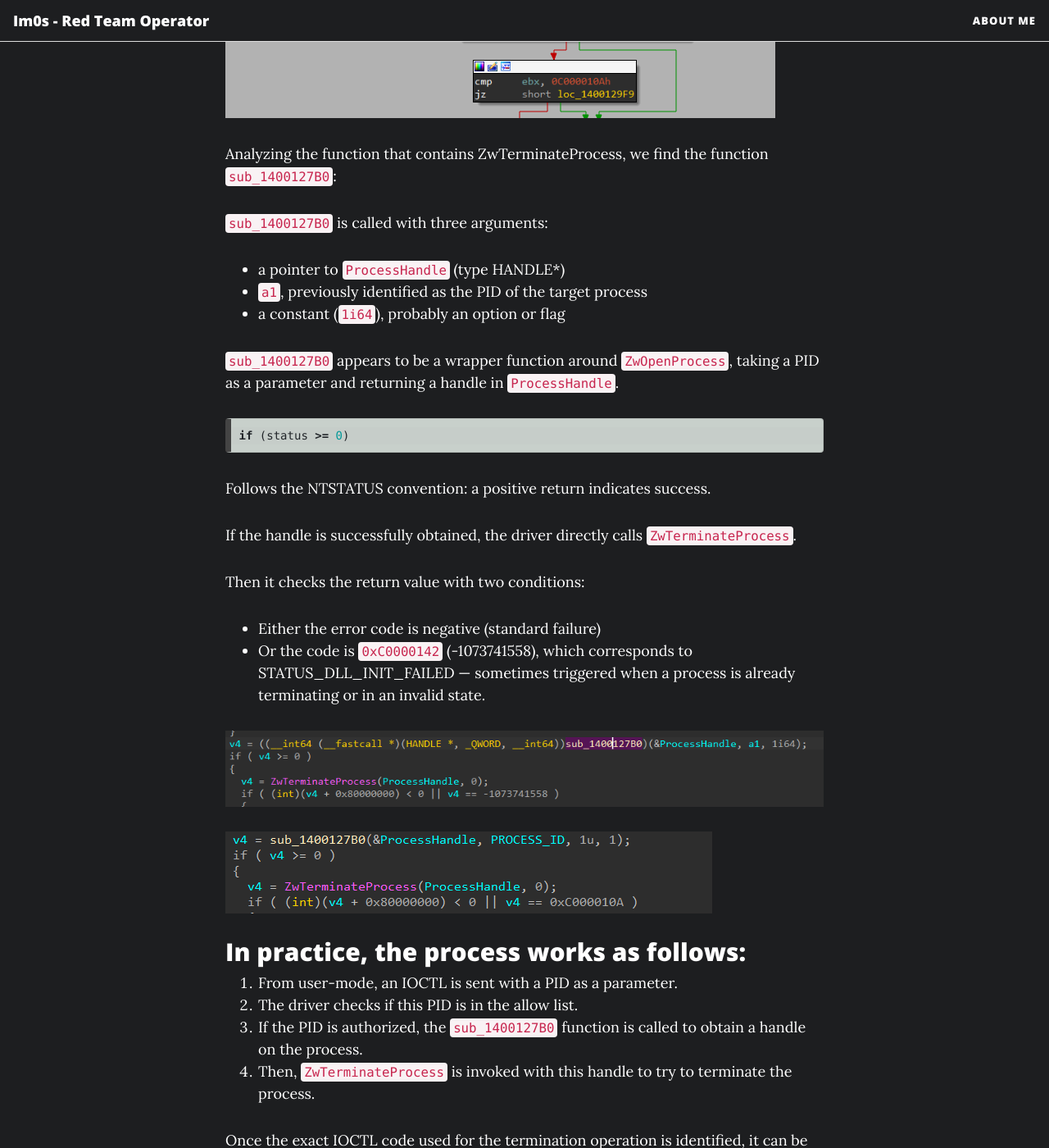
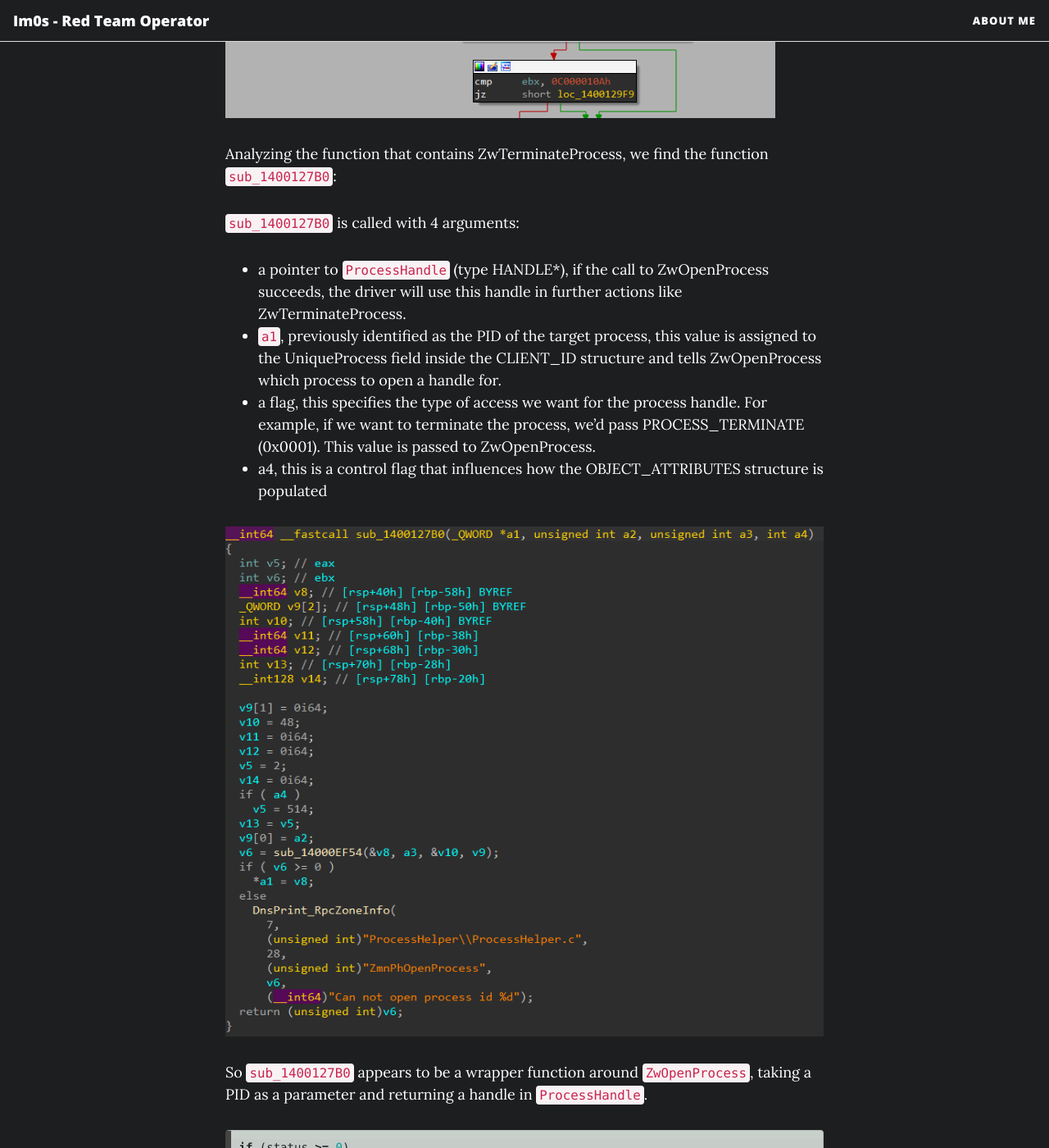
Before and after one commit to RFC6592/rfc6592.github.io, a Jekyll site: the page built from _posts/2025-06-06-ReverseEngineeringZemanaAntiMalware.md, in a window 1280 px wide and 1400 px high, scrolled down 5110 px. Shown: the whole window at 82% size. Built offline with Jekyll 4.4.1, drawn with Linux system fonts in a browser that asks for light colours; nearby versions of some CDN libraries.

Commit message:
💯 Update

````diff
--- a/_posts/2025-06-06-ReverseEngineeringZemanaAntiMalware.md
+++ b/_posts/2025-06-06-ReverseEngineeringZemanaAntiMalware.md
@@ -74,13 +74,17 @@ We now focus on the `ZwTerminateProcess` function, located in the Import Table s
 
 Analyzing the function that contains ZwTerminateProcess, we find the function `sub_1400127B0`:
 
-`sub_1400127B0` is called with three arguments:
+`sub_1400127B0` is called with 4 arguments:
 
-* a pointer to `ProcessHandle` (type HANDLE\*)
-* `a1`, previously identified as the PID of the target process
-* a constant (`1i64`), probably an option or flag
+* a pointer to `ProcessHandle` (type HANDLE\*), if the call to ZwOpenProcess succeeds, the driver will use this handle in further actions like ZwTerminateProcess.
+* `a1`, previously identified as the PID of the target process, this value is assigned to the UniqueProcess field inside the CLIENT_ID structure and tells ZwOpenProcess which process to open a handle for.
+* a flag, this specifies the type of access we want for the process handle. For example, if we want to terminate the process, we’d pass PROCESS_TERMINATE (0x0001). This value is passed to ZwOpenProcess.
+* a4, this is a control flag that influences how the OBJECT_ATTRIBUTES structure is populated
 
-`sub_1400127B0` appears to be a wrapper function around `ZwOpenProcess`, taking a PID as a parameter and returning a handle in `ProcessHandle`.
+![Alt text](https://rfc6592.github.io/assets/img/Zemana/14Zemana.png)
+
+
+So `sub_1400127B0` appears to be a wrapper function around `ZwOpenProcess`, taking a PID as a parameter and returning a handle in `ProcessHandle`.
 
 ```c
 if (status >= 0)
@@ -95,8 +99,6 @@ Then it checks the return value with two conditions:
 * Either the error code is negative (standard failure)
 * Or the code is `0xC0000142` (-1073741558), which corresponds to STATUS\_DLL\_INIT\_FAILED — sometimes triggered when a process is already terminating or in an invalid state.
 
-
-![Alt text](https://rfc6592.github.io/assets/img/Zemana/8Zemana.png)
 
 ![Alt text](https://rfc6592.github.io/assets/img/Zemana/9Zemana.png)
 
````
Also changed, not shown: assets/img/Zemana/14Zemana.png (added), assets/img/Zemana/8Zemana.png (deleted), assets/img/Zemana/9Zemana.png.
